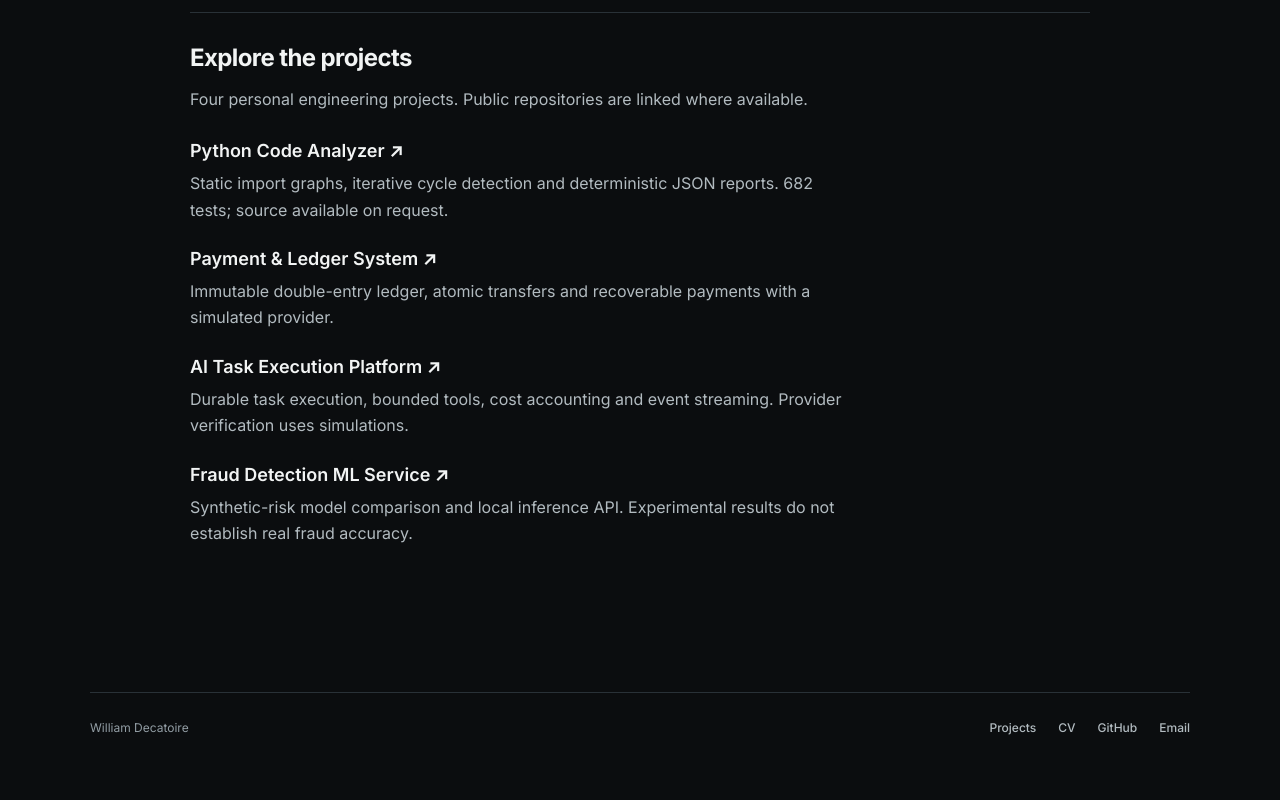
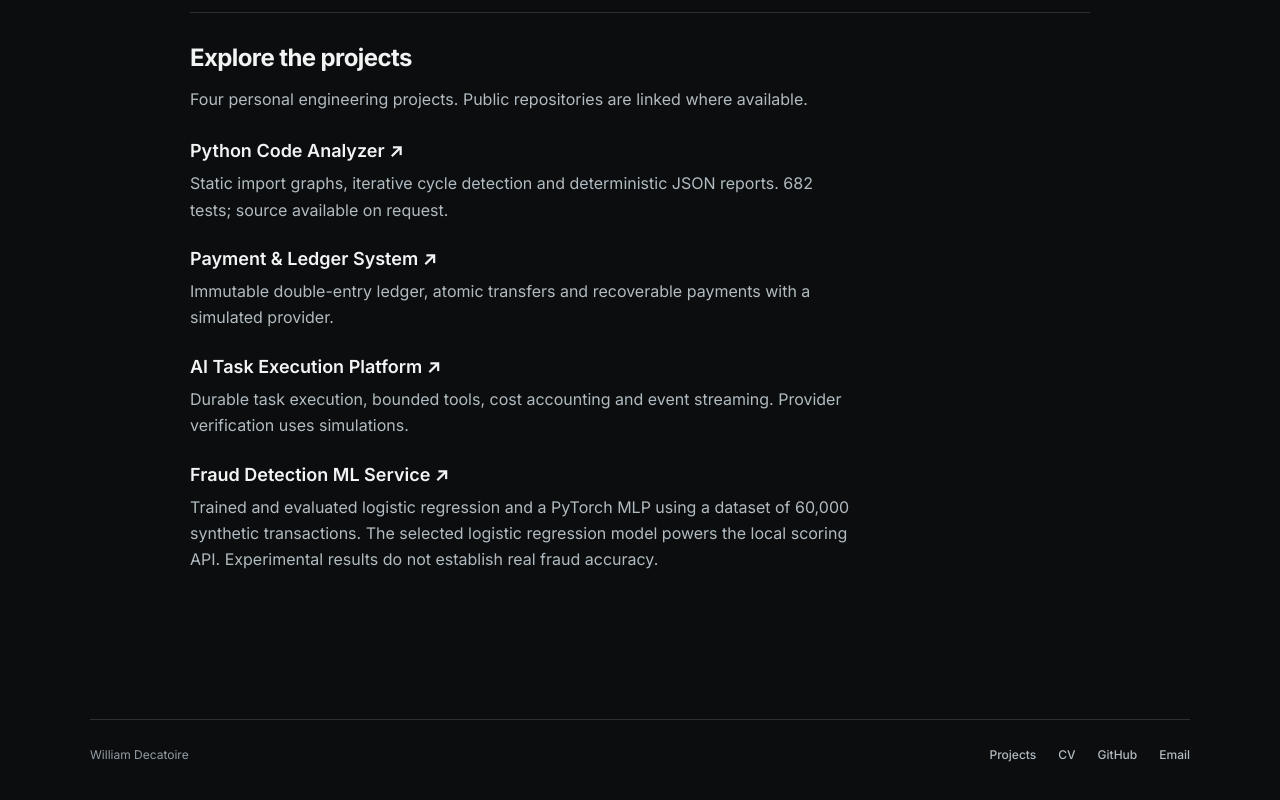
Before and after one commit to WYLLLY/portfolio, a Next.js app: page /cv in a window 1280 px wide. Shown: the part 898-1698 px from the top of the page. Before the commit the page ends 1673 px from the top, so only its background shows below. Built offline with nearby package versions, Linux system fonts and the light colour scheme; no server answers.

Commit message:
docs: clarify Fraud ML training on the CV page

```diff
--- a/src/app/cv/page.tsx
+++ b/src/app/cv/page.tsx
@@ -13,7 +13,7 @@ const repositories = [
   { slug: "python-code-analyzer", title: "Python Code Analyzer", detail: "Static import graphs, iterative cycle detection and deterministic JSON reports. 682 tests; source available on request." },
   { slug: "payment-ledger-system", title: "Payment & Ledger System", detail: "Immutable double-entry ledger, atomic transfers and recoverable payments with a simulated provider." },
   { slug: "ai-task-execution-platform", title: "AI Task Execution Platform", detail: "Durable task execution, bounded tools, cost accounting and event streaming. Provider verification uses simulations." },
-  { slug: "fraud-detection-ml-service", title: "Fraud Detection ML Service", detail: "Synthetic-risk model comparison and local inference API. Experimental results do not establish real fraud accuracy." },
+  { slug: "fraud-detection-ml-service", title: "Fraud Detection ML Service", detail: "Trained and evaluated logistic regression and a PyTorch MLP using a dataset of 60,000 synthetic transactions. The selected logistic regression model powers the local scoring API. Experimental results do not establish real fraud accuracy." },
 ];
 
 export default function CvPage() {
```
